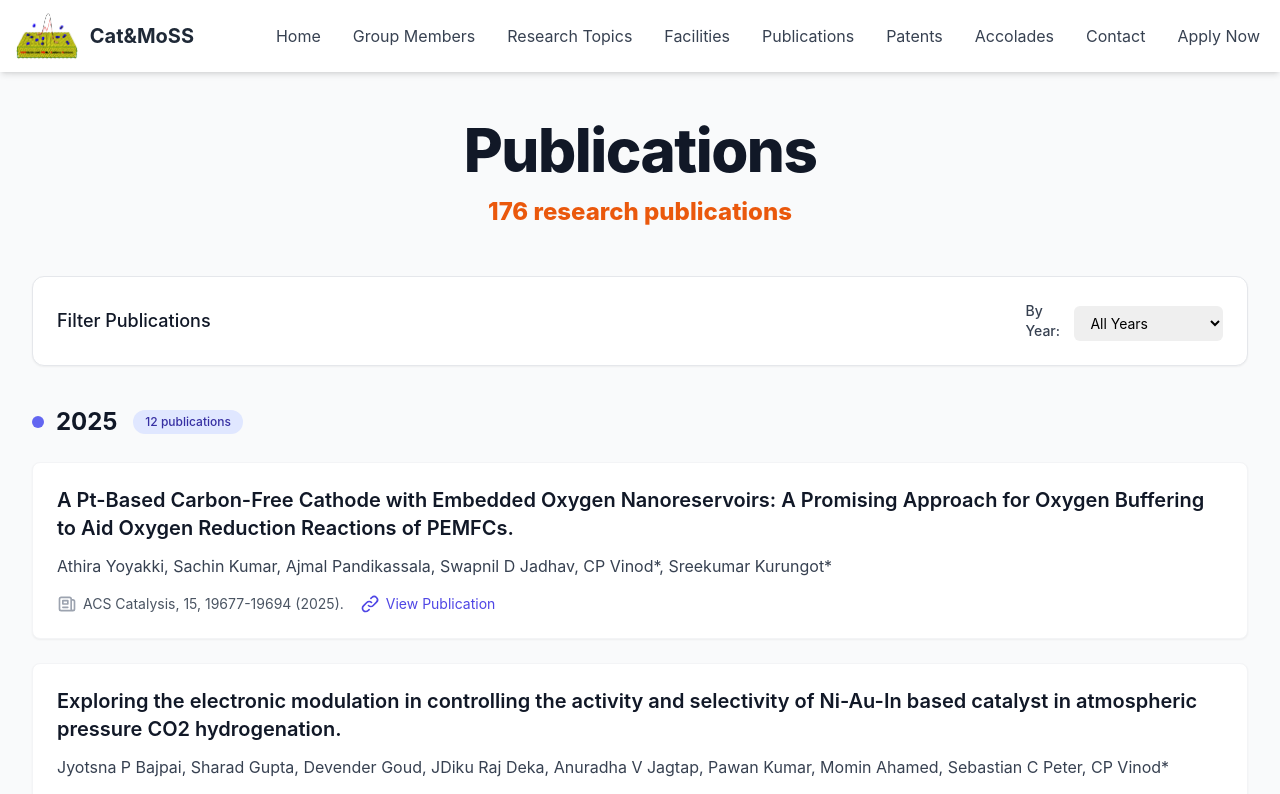
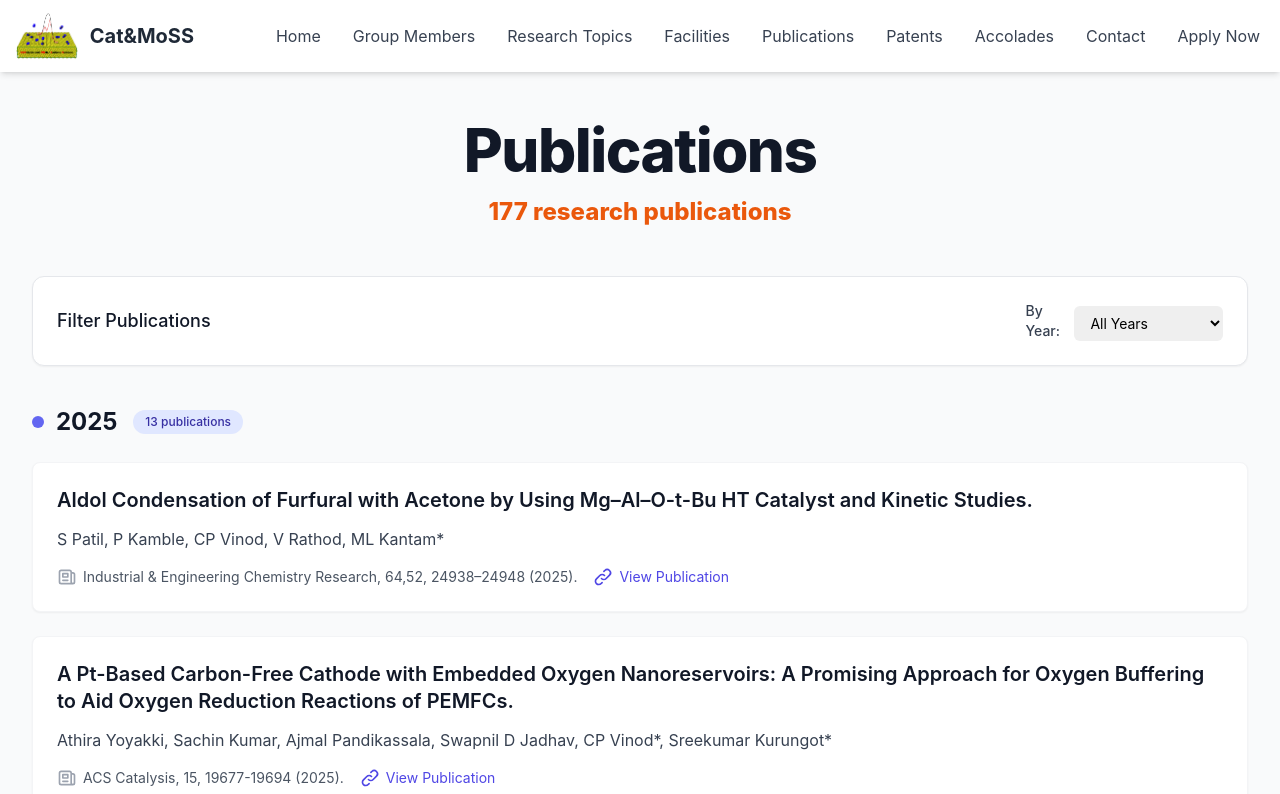
Before and after one commit to kmdurga67/catmoss, a React (Create React App) app: page /publications in a window 1280 px wide. Shown: the top 794 px of the page. Built offline with nearby package versions, Linux system fonts and the light colour scheme.

Commit message:
Pub updated

```diff
--- a/src/constants/publicationConstants.js
+++ b/src/constants/publicationConstants.js
@@ -2418,6 +2418,19 @@ export const publicationConstant = [
     other_details:"ACS Catalysis, 15, 19677-19694 (2025)",
     year:"2025",
     doi:"https://doi.org/10.1021/acscatal.5c06455"
+     },{
+ id:"pub_177",
+    title:"Aldol Condensation of Furfural with Acetone by Using Mg–Al–O-t-Bu HT Catalyst and Kinetic Studies",
+    authors:[
+      "S Patil",
+      "P Kamble",
+      "CP Vinod",
+      "V Rathod",
+      "ML Kantam*",
+    ],
+    other_details:"Industrial & Engineering Chemistry Research, 64,52, 24938–24948 (2025)",
+    year:"2025",
+    doi:"https://doi.org/10.1021/acs.iecr.5c03287"
   }
 
 ];
```
